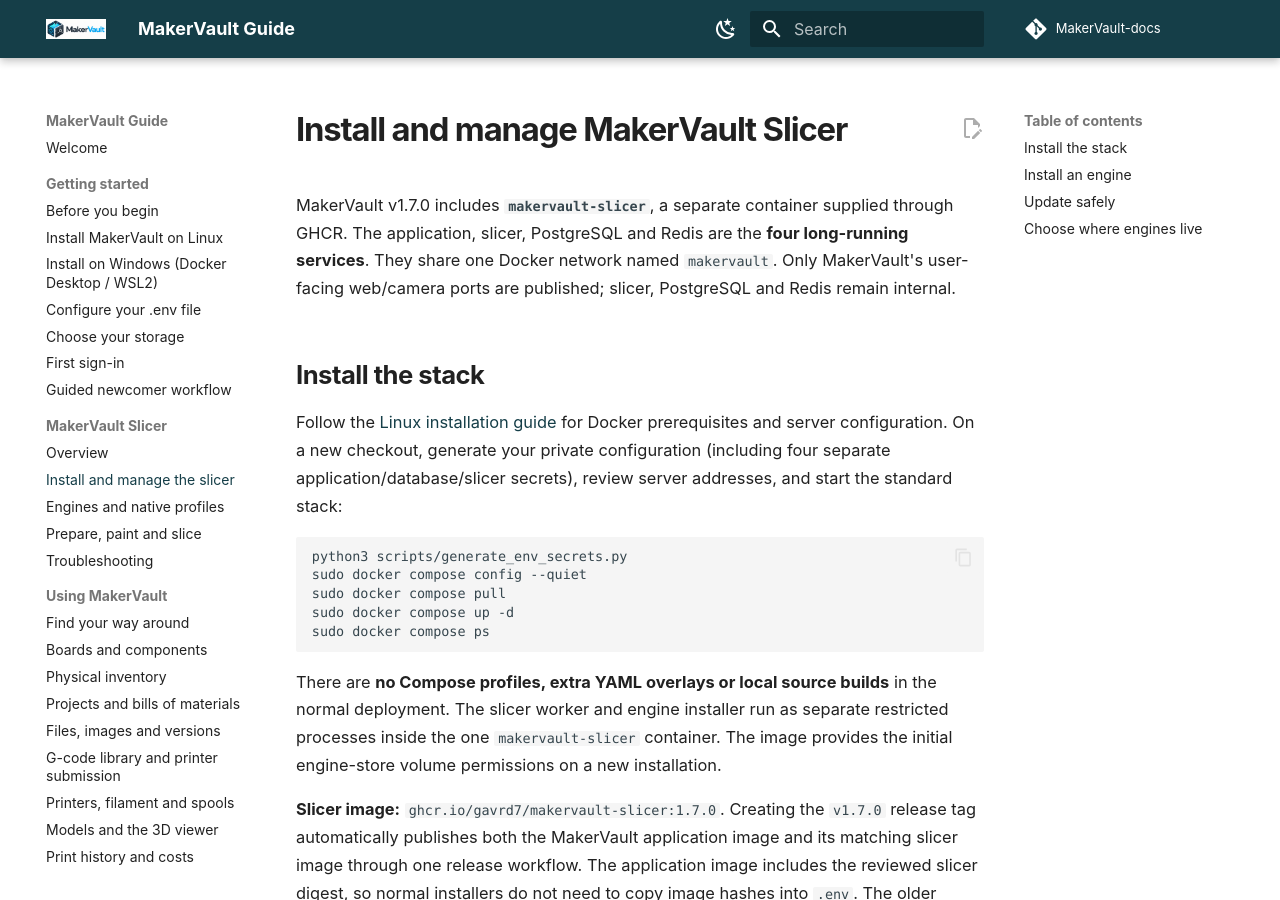
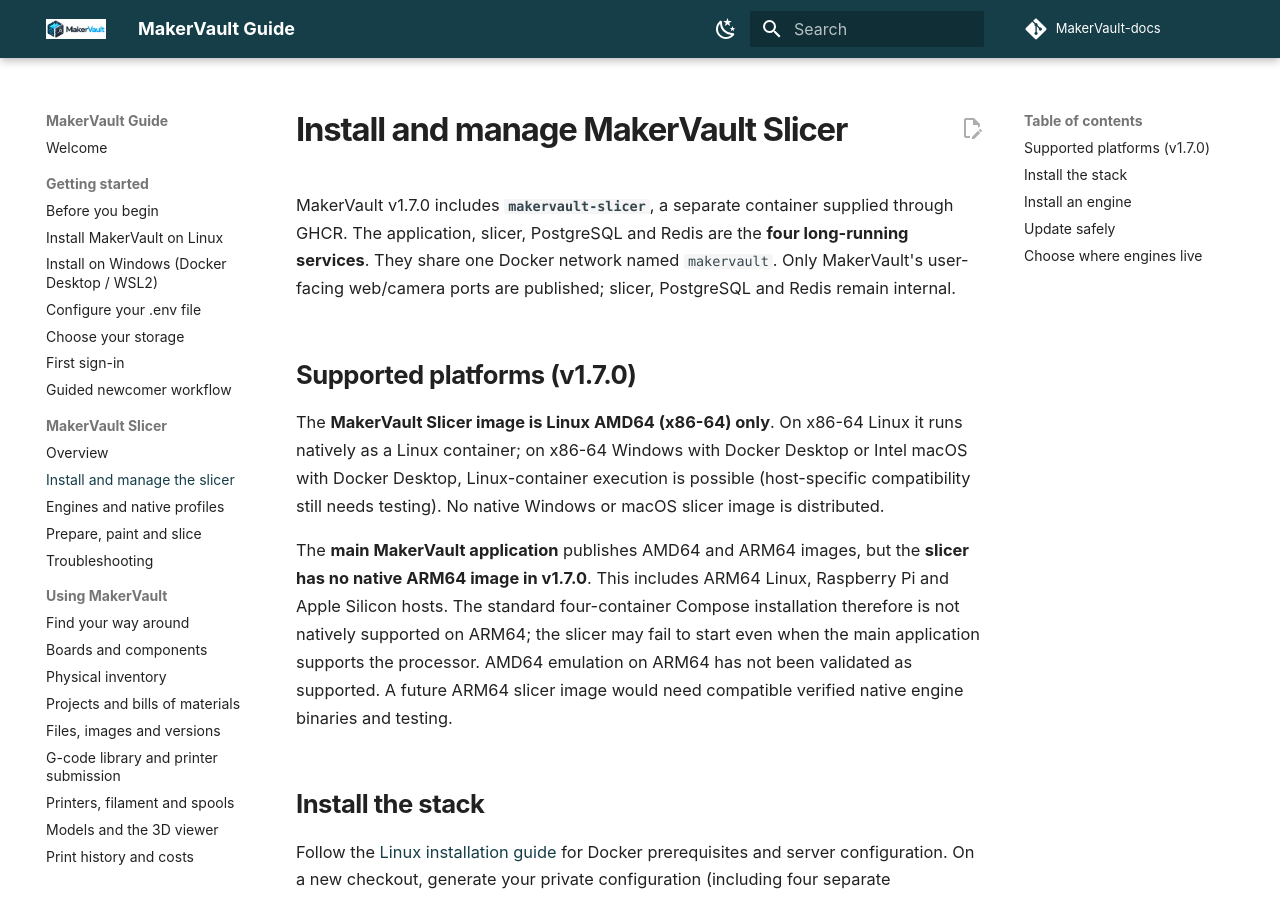
Before and after one commit to gavrd7/MakerVault-docs, an MkDocs documentation site: the page built from docs/guide/slicer/installation.md, in a window 1280 px wide and 900 px high. Built offline with MkDocs 1.6.1 and Material for MkDocs 9.7.7, drawn with Linux system fonts in a browser that asks for light colours; comment, search, counter and statistics services are not loaded.

Commit message:
docs(slicer): clarify v1.7 AMD64-only slicer image and ARM64 limits

```diff
--- a/docs/guide/slicer/installation.md
+++ b/docs/guide/slicer/installation.md
@@ -1,6 +1,12 @@
 # Install and manage MakerVault Slicer
 
 MakerVault v1.7.0 includes **`makervault-slicer`**, a separate container supplied through GHCR. The application, slicer, PostgreSQL and Redis are the **four long-running services**. They share one Docker network named `makervault`. Only MakerVault's user-facing web/camera ports are published; slicer, PostgreSQL and Redis remain internal.
+
+## Supported platforms (v1.7.0)
+
+The **MakerVault Slicer image is Linux AMD64 (x86-64) only**. On x86-64 Linux it runs natively as a Linux container; on x86-64 Windows with Docker Desktop or Intel macOS with Docker Desktop, Linux-container execution is possible (host-specific compatibility still needs testing). No native Windows or macOS slicer image is distributed.
+
+The **main MakerVault application** publishes AMD64 and ARM64 images, but the **slicer has no native ARM64 image in v1.7.0**. This includes ARM64 Linux, Raspberry Pi and Apple Silicon hosts. The standard four-container Compose installation therefore is not natively supported on ARM64; the slicer may fail to start even when the main application supports the processor. AMD64 emulation on ARM64 has not been validated as supported. A future ARM64 slicer image would need compatible verified native engine binaries and testing.
 
 ## Install the stack
 
```
